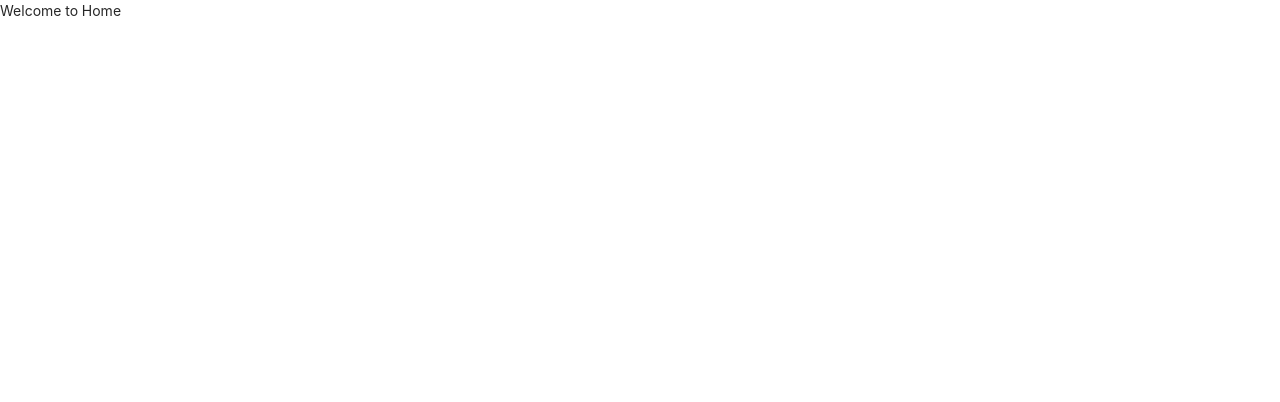
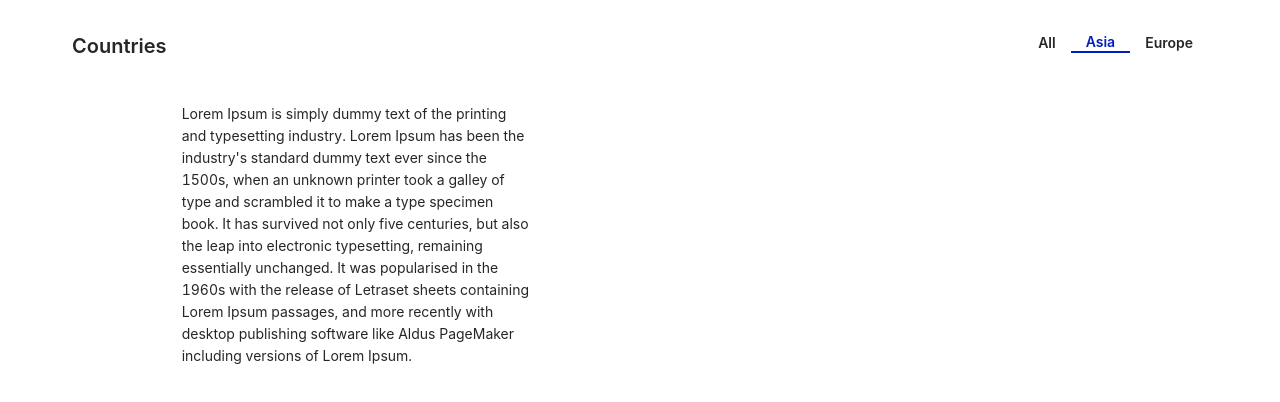
Before and after one commit to ajay2vj/countries_list, a React (Create React App) app: page /home in a window 1280 px wide. Shown: the top 402 px of the page. Built offline with nearby package versions, Linux system fonts and the light colour scheme.

Commit message:
tab component

```diff
--- /dev/null
+++ b/src/components/tab/index.js
@@ -0,0 +1,29 @@
+import React from 'react';
+import './style.css';
+
+function TabView({setClickedTab, clickedTab}) {
+  const tabList = [
+    "All",
+    "Asia",
+    "Europe"
+  ]
+  return (
+    <div className='flex justify-between borderclass'>
+      <div className='flex'>
+        {
+          tabList?.map((tab, index) => (
+            <ul key={index} onClick={() => setClickedTab(tab)} className='tab-header-new'>
+              <li
+                className={(clickedTab === tab) ? 'select-none active' : ''}
+              >
+                {tab}
+              </li>
+            </ul>
+          ))
+        }
+      </div>
+    </div>
+  );
+}
+
+export default TabView;
--- /dev/null
+++ b/src/components/tab/style.css
@@ -0,0 +1,28 @@
+
+.tab-header-new {
+  display: flex;
+  align-items: center;
+  font-size: 15px;
+  list-style: none;
+  line-height: 25px;
+  gap: 1rem;
+}
+.tab-header-new li {
+  justify-content: center;
+  align-items: center;
+  display: flex;
+  height: 21px;
+  cursor: pointer;
+  font-size: 14px;
+  font-weight: 600;
+  padding: 0px 15px 0px 15px;
+}
+
+.tab-header-new li.active {
+  color: #001EBA;
+  border-bottom: 2px solid #001EBA;
+}
+.borderclass {
+  padding: 0px 0px 15px 0px;
+  margin-bottom: 20px;
+}
--- a/src/pages/home/index.js
+++ b/src/pages/home/index.js
@@ -1,9 +1,30 @@
-import React from 'react';
+import { Typography } from 'antd';
+import React, { useState } from 'react';
+import { Container, Row, Col } from 'react-bootstrap';
+import Tab from '../../components/tab';
 
 function Home(){
+  const [tab, setTab] = useState('Asia')
+
+  const { Title } = Typography;
   return(
-    <div>
-      Welcome to Home
+    <div className='p-8'>
+      <div className='flex justify-between px-10'>
+        <Title level={4}>Countries</Title>
+        <Tab
+          setClickedIndex={setTab}
+          clickedTab={tab}
+        />
+      </div>
+      <div className='px-10'>
+        <Container>
+          <Row>
+            <Col lg={{span: 4, offset: 1}} md={4}>
+              <div>Lorem Ipsum is simply dummy text of the printing and typesetting industry. Lorem Ipsum has been the industry's standard dummy text ever since the 1500s, when an unknown printer took a galley of type and scrambled it to make a type specimen book. It has survived not only five centuries, but also the leap into electronic typesetting, remaining essentially unchanged. It was popularised in the 1960s with the release of Letraset sheets containing Lorem Ipsum passages, and more recently with desktop publishing software like Aldus PageMaker including versions of Lorem Ipsum.</div>
+            </Col>
+          </Row>
+        </Container>
+      </div>
     </div>
   )
 };
```
